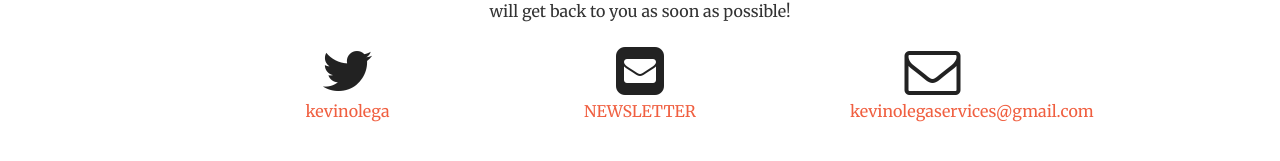
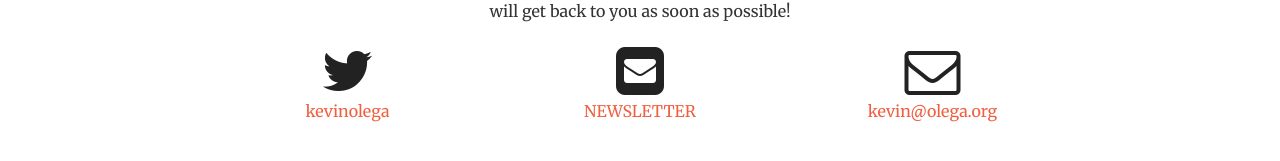
Before and after one commit to kevinolega/kevinolegaservices, a Jekyll site: the page built from index.html, in a window 1280 px wide and 900 px high, scrolled down 2023 px. Shown: the part 657-818 px from the top of the window. Built offline with Jekyll 4.4.1, drawn with Linux system fonts in a browser that asks for light colours.

Commit message:
email change

```diff
--- a/_config.yml
+++ b/_config.yml
@@ -1,6 +1,6 @@
 # Site settings
 title: KEVIN OLEGA SERVICES
-email: kevinolegaservices@gmail.com
+email: kevin@olega.org
 description: > # this means to ignore newlines until "baseurl:"
 baseurl: "" # the subpath of your site, e.g. /blog/
 url: "" # the base hostname & protocol for your site
```
Also changed, not shown: 1 other file.
